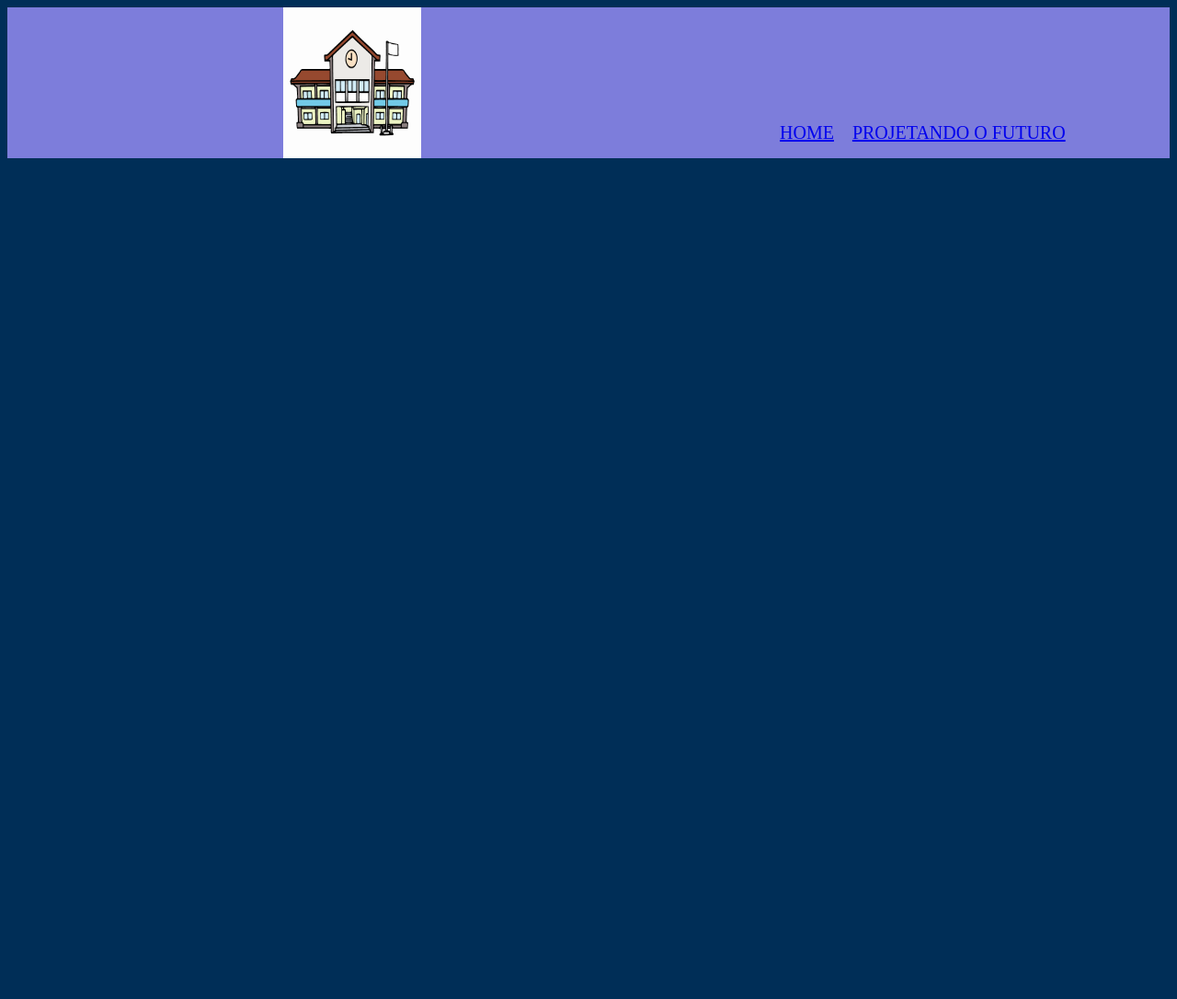
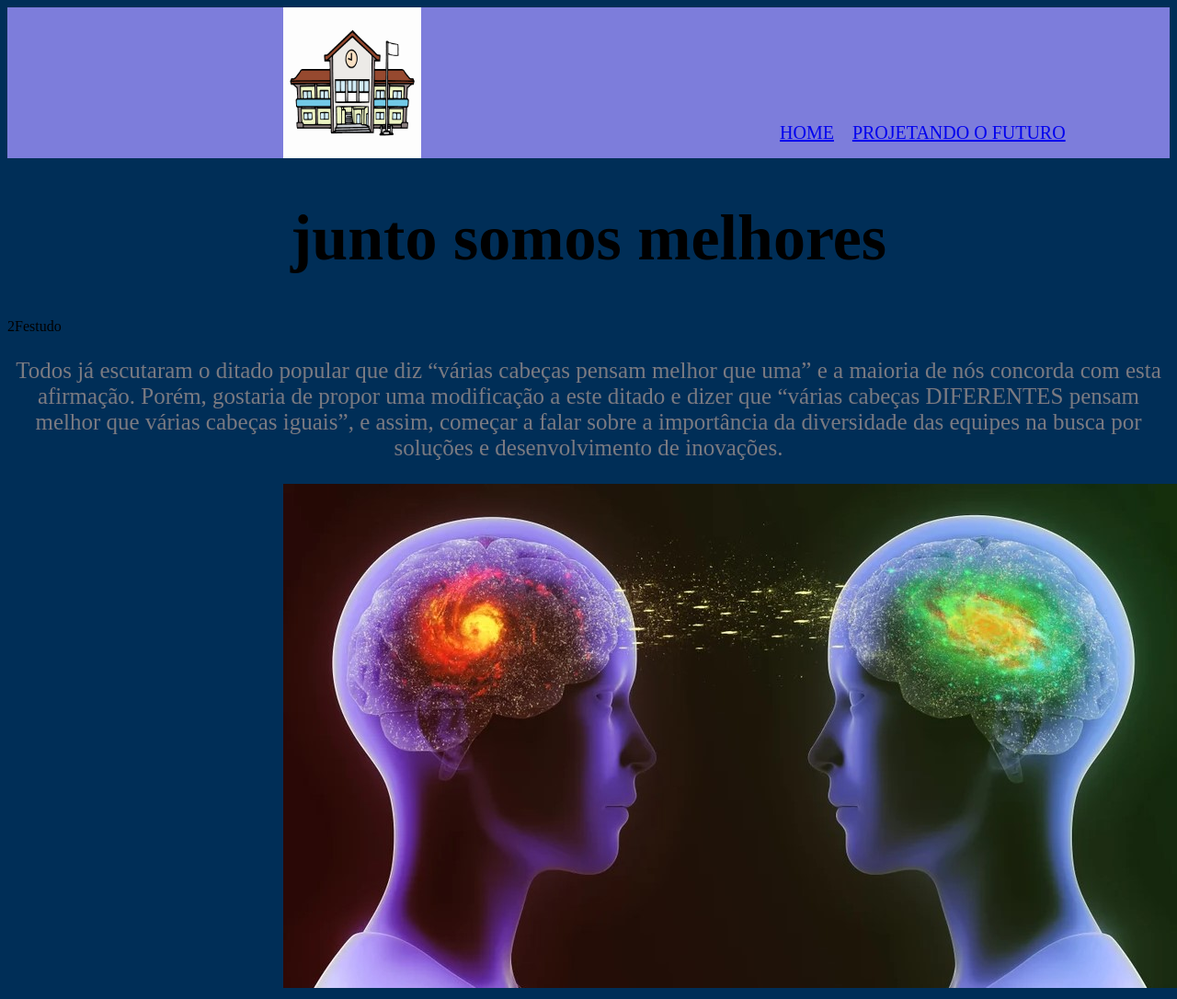
Before and after one commit to lucasmoraissbaraini/avaliacao, a plain HTML site: page projetandoofuturo.html in a window 1280 px wide. Shown: the whole page at 92% size. Before the commit the page ends 800 px from the top, so only its background shows below. Drawn offline with Linux system fonts and the light colour scheme.

Commit message:
olihcodi

```diff
--- a/projetandoofuturo.html
+++ b/projetandoofuturo.html
@@ -13,7 +13,9 @@
   <ul class="listacabecalho">
     <li class="itemlistacabecalho"><a href="index.html">Home</a></li>
     <li class="itemlistacabecalho"><a href="projetandoofuturo.html">projetando o futuro</a></li>
+</ul>
+</header>
 
-</ul>
-
-</header>
+<h1>junto somos melhores</h1>2Festudo
+<p>Todos já escutaram o ditado popular que diz “várias cabeças pensam melhor que uma” e a maioria de nós concorda com esta afirmação. Porém, gostaria de propor uma modificação a este ditado e dizer que “várias cabeças DIFERENTES pensam melhor que várias cabeças iguais”, e assim, começar a falar sobre a importância da diversidade das equipes na busca por soluções e desenvolvimento de inovações.</p>
+<img src="LEITURA-DE-MENTE.jpg" alt="">
```
